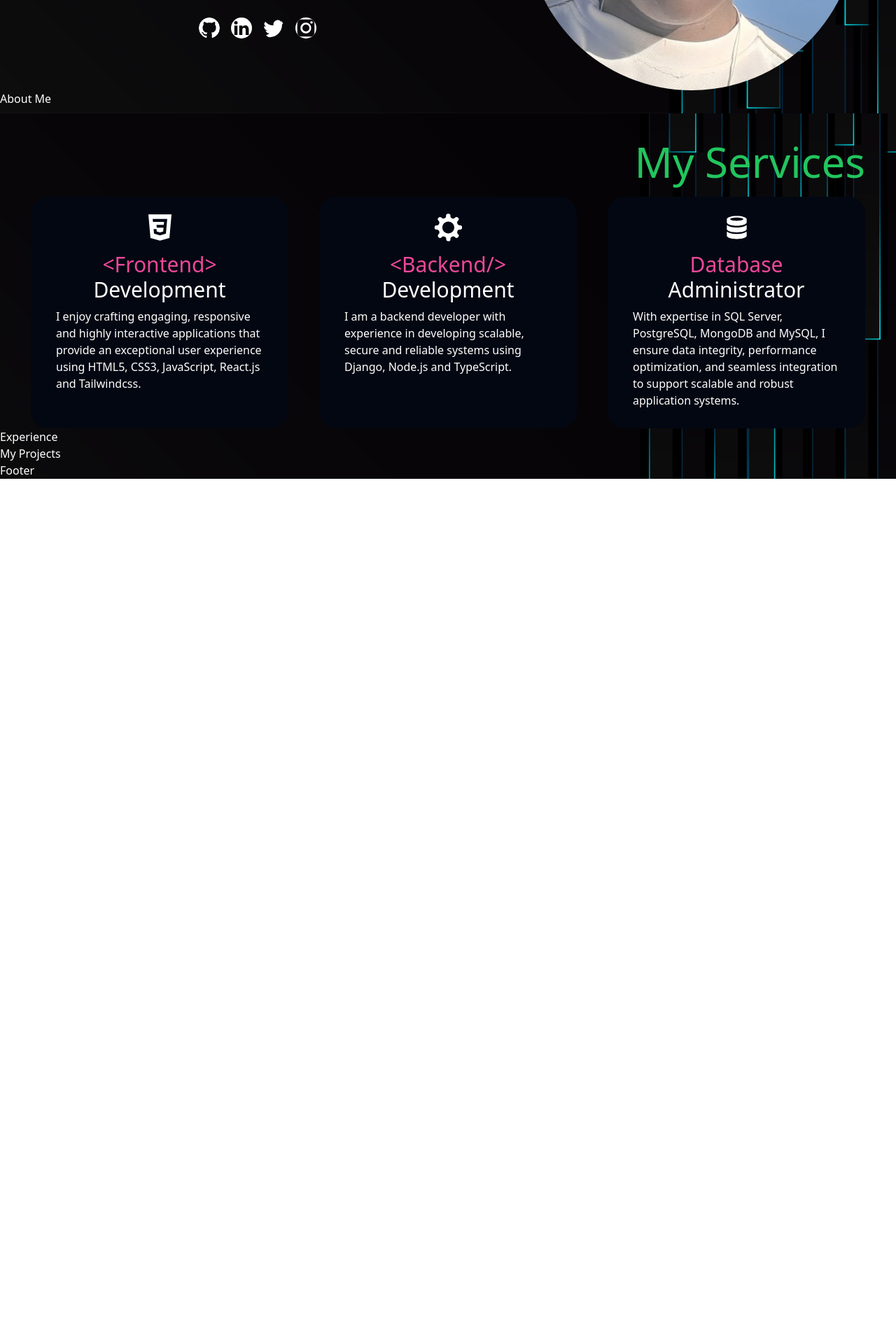
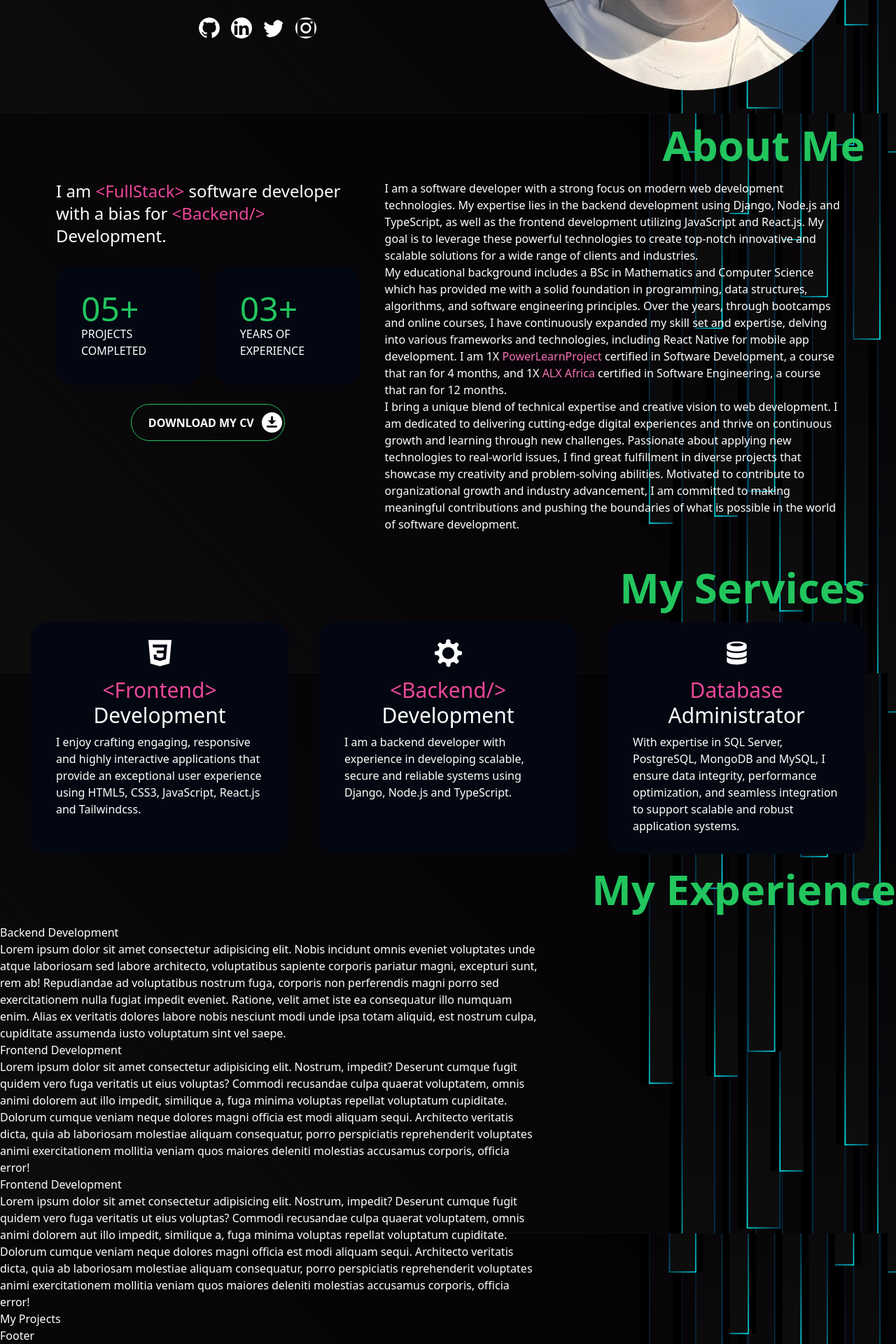
Before and after one commit to GideonMissoy/Portfolio, a React (Vite) app: page / in a window 1280 px wide. Shown: the part 638-2558 px from the top of the page at 70% size. Before the commit the page ends 1322 px from the top, so only its background shows below. Built offline with nearby package versions, Linux system fonts and the light colour scheme.

Commit message:
Adding the about section.

```diff
--- a/src/components/about.jsx
+++ b/src/components/about.jsx
@@ -1,9 +1,88 @@
 import React from 'react';
+import { MdDownloadForOffline } from 'react-icons/md';
 
 function About() {
   return (
-    <div className='text-white'>
-      <h1>About Me</h1>
+    <div className='mx-11 mt-7 text-white'>
+      <div className='text-white py-5'>
+        <h1 className='text-6xl font-bold text-green-500 flex justify-end'>
+          About Me
+        </h1>
+      </div>
+      <div className='flex mx-9'>
+        <div className='lg:w-2/5 ssm:w-fit mr-9'>
+          <h1 className='text-2xl'>
+            I am <span className='text-pink-500'>&lt;FullStack&gt;</span>{' '}
+            software developer with a bias for{' '}
+            <span className='text-pink-500'>&lt;Backend/&gt;</span> Development.
+          </h1>
+          <div className='flex mt-7'>
+            <div className='lg:w-1/2 ssm:w-1/2 p-9 rounded-3xl bg-gray-950 hover:border border-green-500 mr-5'>
+              <h1 className='text-5xl'>
+                <span className='text-green-500'>05+</span>
+              </h1>
+              <p className='text-white'>PROJECTS COMPLETED</p>
+            </div>
+            <div className='lg:w-1/2 ssm:w-1/2 p-9 rounded-3xl bg-gray-950 hover:border border-green-500'>
+              <h1 className='text-5xl'>
+                <span className='text-green-500'>03+</span>
+              </h1>
+              <p className='text-white'>YEARS OF EXPERIENCE </p>
+            </div>
+          </div>
+          <div className='flex justify-center mt-7'>
+            <h1 className='flex justify-center items-center pl-6 py-2 border border-green-500 rounded-full'>
+              <span className='font-bold pr-2'>DOWNLOAD MY CV</span>
+              <MdDownloadForOffline size={35} />
+            </h1>
+          </div>
+        </div>
+        <div className='lg:w-3/5 ssm:w-fit'>
+          <p>
+            I am a software developer with a strong focus on modern web
+            development technologies. My expertise lies in the backend
+            development using Django, Node.js and TypeScript, as well as the
+            frontend development utilizing JavaScript and React.js. My goal is
+            to leverage these powerful technologies to create top-notch
+            innovative and scalable solutions for a wide range of clients and
+            industries.
+            <br />
+            My educational background includes a BSc in Mathematics and Computer
+            Science which has provided me with a solid foundation in
+            programming, data structures, algorithms, and software engineering
+            principles. Over the years, through bootcamps and online courses, I
+            have continuously expanded my skill set and expertise, delving into
+            various frameworks and technologies, including React Native for
+            mobile app development. I am 1X{' '}
+            <a
+              href='https://powerlearnproject.org/'
+              target='_blank'
+              className='text-pink-400'
+            >
+              PowerLearnProject
+            </a>{' '}
+            certified in Software Development, a course that ran for 4 months,
+            and 1X{' '}
+            <a
+              href='https://www.alxafrica.com/'
+              target='_blank'
+              className='text-pink-400'
+            >
+              ALX Africa
+            </a>{' '}
+            certified in Software Engineering, a course that ran for 12 months.
+            <br />I bring a unique blend of technical expertise and creative
+            vision to web development. I am dedicated to delivering cutting-edge
+            digital experiences and thrive on continuous growth and learning
+            through new challenges. Passionate about applying new technologies
+            to real-world issues, I find great fulfillment in diverse projects
+            that showcase my creativity and problem-solving abilities. Motivated
+            to contribute to organizational growth and industry advancement, I
+            am committed to making meaningful contributions and pushing the
+            boundaries of what is possible in the world of software development.
+          </p>
+        </div>
+      </div>
     </div>
   );
 }
--- a/src/components/experience.jsx
+++ b/src/components/experience.jsx
@@ -3,7 +3,63 @@ import React from 'react';
 function Experience() {
   return (
     <div className='text-white'>
-      <h1>Experience</h1>
+      <div className='text-white py-5'>
+        <h1 className='text-6xl font-bold text-green-500 flex justify-end'>
+          My Experience
+        </h1>
+      </div>
+      <div>
+        <div className='lg:w-3/5 ssm:w-fit flex justify-start'>
+          <div>
+            <h1>Backend Development</h1>
+            <p>
+              Lorem ipsum dolor sit amet consectetur adipisicing elit. Nobis
+              incidunt omnis eveniet voluptates unde atque laboriosam sed labore
+              architecto, voluptatibus sapiente corporis pariatur magni,
+              excepturi sunt, rem ab! Repudiandae ad voluptatibus nostrum fuga,
+              corporis non perferendis magni porro sed exercitationem nulla
+              fugiat impedit eveniet. Ratione, velit amet iste ea consequatur
+              illo numquam enim. Alias ex veritatis dolores labore nobis
+              nesciunt modi unde ipsa totam aliquid, est nostrum culpa,
+              cupiditate assumenda iusto voluptatum sint vel saepe.
+            </p>
+          </div>
+        </div>
+        <div className='lg:w-3/5 ssm:w-fit flex justify-center'>
+          <div>
+            <h1>Frontend Development</h1>
+            <p>
+              Lorem ipsum dolor sit amet consectetur adipisicing elit. Nostrum,
+              impedit? Deserunt cumque fugit quidem vero fuga veritatis ut eius
+              voluptas? Commodi recusandae culpa quaerat voluptatem, omnis animi
+              dolorem aut illo impedit, similique a, fuga minima voluptas
+              repellat voluptatum cupiditate. Dolorum cumque veniam neque
+              dolores magni officia est modi aliquam sequi. Architecto veritatis
+              dicta, quia ab laboriosam molestiae aliquam consequatur, porro
+              perspiciatis reprehenderit voluptates animi exercitationem
+              mollitia veniam quos maiores deleniti molestias accusamus
+              corporis, officia error!
+            </p>
+          </div>
+        </div>
+        <div className='lg:w-3/5 ssm:w-fit flex justify-end'>
+          <div>
+            <h1>Frontend Development</h1>
+            <p>
+              Lorem ipsum dolor sit amet consectetur adipisicing elit. Nostrum,
+              impedit? Deserunt cumque fugit quidem vero fuga veritatis ut eius
+              voluptas? Commodi recusandae culpa quaerat voluptatem, omnis animi
+              dolorem aut illo impedit, similique a, fuga minima voluptas
+              repellat voluptatum cupiditate. Dolorum cumque veniam neque
+              dolores magni officia est modi aliquam sequi. Architecto veritatis
+              dicta, quia ab laboriosam molestiae aliquam consequatur, porro
+              perspiciatis reprehenderit voluptates animi exercitationem
+              mollitia veniam quos maiores deleniti molestias accusamus
+              corporis, officia error!
+            </p>
+          </div>
+        </div>
+      </div>
     </div>
   );
 }
--- a/src/components/services.jsx
+++ b/src/components/services.jsx
@@ -8,7 +8,7 @@ function Services() {
     <>
       <div className='mx-11 mt-7'>
         <div className='text-white py-5'>
-          <h1 className='text-6xl text-green-500 flex justify-end'>
+          <h1 className='text-6xl font-bold text-green-500 flex justify-end'>
             My Services
           </h1>
         </div>
```
